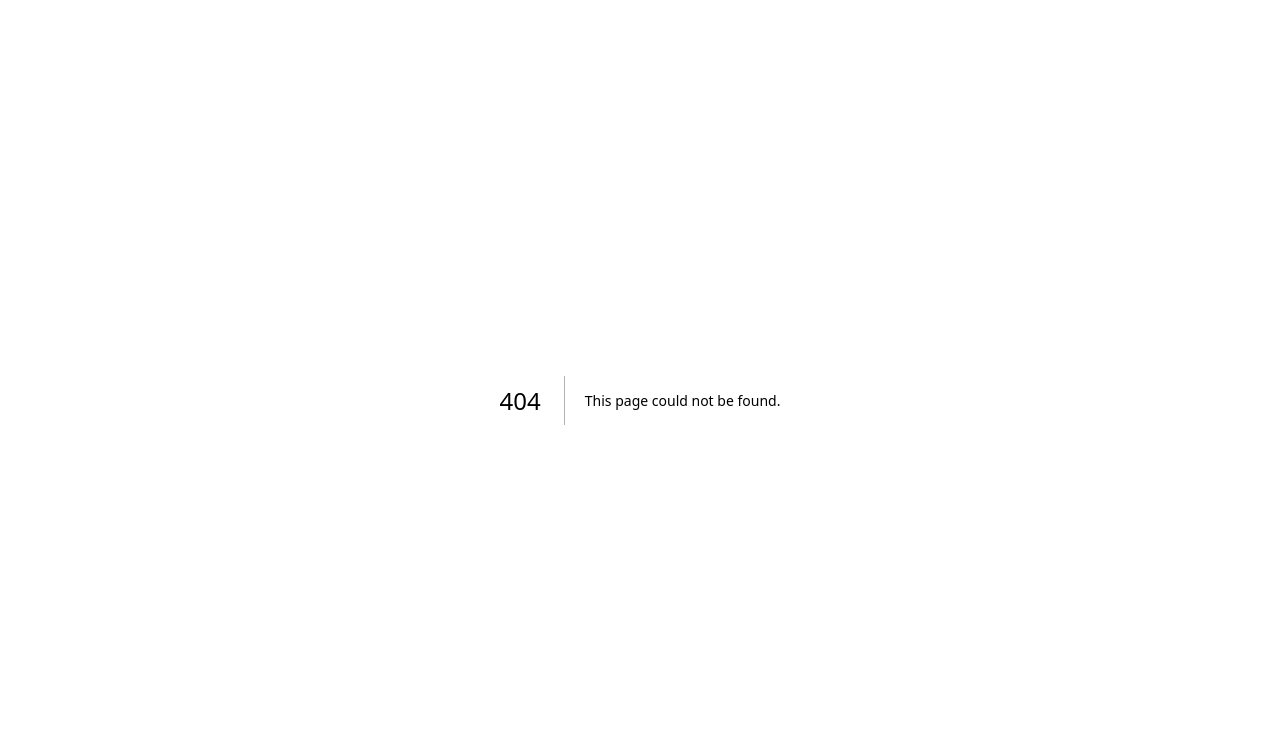
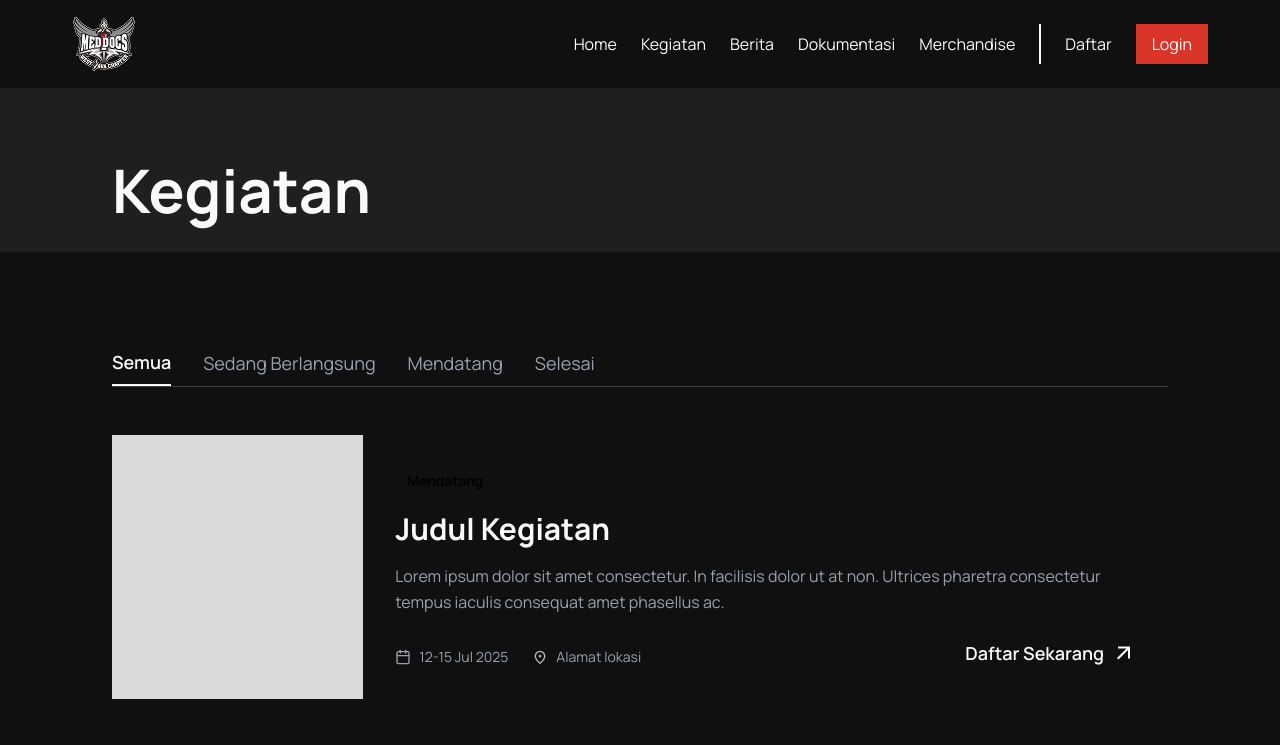
Before and after one commit to pablonification/project-wjc, a Next.js app: page /kegiatan in a window 1280 px wide. Before the commit this address had no page. Shown: the top 745 px of the page. Built offline with nearby package versions, Linux system fonts and the light colour scheme.

Commit message:
feat: add Kegiatan page implementation

```diff
--- a/app/components/Button.jsx
+++ b/app/components/Button.jsx
@@ -1,23 +1,18 @@
-"use client"
-import Image from 'next/image';
-import Link from 'next/link';
+"use client";
+import Image from "next/image";
+import Link from "next/link";
 
 const Button = ({ label, href, img }) => {
   return (
     <Link href={href}>
-      <button className='py-2 px-4 bg-red-600 flex items-center gap-2 cursor-pointer'>
-        <p className='text-white'>{label}</p>
+      <button className="py-2 px-4 bg-red-600 flex items-center gap-2 cursor-pointer font-manrope">
+        <p className="text-white">{label}</p>
         {img && (
-          <Image
-            src={img}
-            alt={`${label} icon`}
-            width={20}
-            height={20}
-          />
+          <Image src={img} alt={`${label} icon`} width={20} height={20} />
         )}
       </button>
     </Link>
-  )
-}
+  );
+};
 
 export default Button;
--- a/app/components/Navbar.jsx
+++ b/app/components/Navbar.jsx
@@ -1,9 +1,9 @@
-"use client"
-import Image from 'next/image';
-import Link from 'next/link';
-import { Logo } from '../../public/assets/image';
-import Button from './Button';
-import { useState } from 'react';
+"use client";
+import Image from "next/image";
+import Link from "next/link";
+import { Logo } from "../../public/assets/image";
+import Button from "./Button";
+import { useState } from "react";
 
 const Navbar = () => {
   const [isOpen, setIsOpen] = useState(false);
@@ -11,13 +11,16 @@ const Navbar = () => {
 
   return (
     <>
-      <header className='fixed top-0 z-[1000] w-full px-8 lg:px-18 py-3 flex justify-between items-center bg-black'>
-        <Link href="/" className={`${isOpen ? 'invisible' : 'visible'} lg:visible`}>
+      <header className="fixed top-0 z-[1000] w-full px-8 lg:px-18 py-3 flex justify-between items-center bg-black">
+        <Link
+          href="/"
+          className={`${isOpen ? "invisible" : "visible"} lg:visible`}
+        >
           <Image src={Logo} alt="logo" width={64} height={64} />
         </Link>
 
         {/* Desktop */}
-        <div className="hidden lg:flex items-center gap-6 text-white">
+        <div className="font-manrope hidden lg:flex items-center gap-6 text-white">
           <Link href="/">Home</Link>
           <Link href="/kegiatan">Kegiatan</Link>
           <Link href="/berita">Berita</Link>
@@ -29,10 +32,25 @@ const Navbar = () => {
         </div>
 
         {/* Hamburger */}
-        <div className='lg:hidden flex items-center'>
-          <button onClick={() => setIsOpen(!isOpen)} className='text-white p-2 cursor-pointer' aria-label="Toggle menu">
-            <svg xmlns="http://www.w3.org/2000/svg" className="h-6 w-6" fill="none" viewBox="0 0 24 24" stroke="currentColor">
-              <path strokeLinecap="round" strokeLinejoin="round" strokeWidth={2} d="M4 6h16M4 12h16m-7 6h7" />
+        <div className="lg:hidden flex items-center">
+          <button
+            onClick={() => setIsOpen(!isOpen)}
+            className="text-white p-2 cursor-pointer"
+            aria-label="Toggle menu"
+          >
+            <svg
+              xmlns="http://www.w3.org/2000/svg"
+              className="h-6 w-6"
+              fill="none"
+              viewBox="0 0 24 24"
+              stroke="currentColor"
+            >
+              <path
+                strokeLinecap="round"
+                strokeLinejoin="round"
+                strokeWidth={2}
+                d="M4 6h16M4 12h16m-7 6h7"
+              />
             </svg>
           </button>
         </div>
@@ -57,31 +75,82 @@ const Navbar = () => {
           <Link href="/" onClick={closeSidebar}>
             <Image src={Logo} alt="logo" width={48} height={48} />
           </Link>
-          <button onClick={closeSidebar} className='text-white p-2 cursor-pointer' aria-label="Close menu">
-            <svg xmlns="http://www.w3.org/2000/svg" className="h-6 w-6" fill="none" viewBox="0 0 24 24" stroke="currentColor">
-              <path strokeLinecap="round" strokeLinejoin="round" strokeWidth={2} d="M6 18L18 6M6 6l12 12" />
+          <button
+            onClick={closeSidebar}
+            className="text-white p-2 cursor-pointer"
+            aria-label="Close menu"
+          >
+            <svg
+              xmlns="http://www.w3.org/2000/svg"
+              className="h-6 w-6"
+              fill="none"
+              viewBox="0 0 24 24"
+              stroke="currentColor"
+            >
+              <path
+                strokeLinecap="round"
+                strokeLinejoin="round"
+                strokeWidth={2}
+                d="M6 18L18 6M6 6l12 12"
+              />
             </svg>
           </button>
         </div>
 
         {/* Sideber (styling) */}
         <div className="flex flex-col gap-4 text-white ">
-          <Link href="/" onClick={closeSidebar} className="p-2 w-full text-left rounded-md hover:text-red-600 hover:bg-gray-800 transition-colors">Home</Link>
-          <Link href="/kegiatan" onClick={closeSidebar} className="p-2 w-full text-left hover:text-red-600 hover:bg-gray-800 transition-colors">Kegiatan</Link>
-          <Link href="/berita" onClick={closeSidebar} className="p-2 w-full text-left hover:text-red-600 hover:bg-gray-800 transition-colors">Berita</Link>
-          <Link href="/dokumentasi" onClick={closeSidebar} className="p-2 w-full text-left hover:text-red-600 hover:bg-gray-800 transition-colors">Dokumentasi</Link>
-          <Link href="/merchandise" onClick={closeSidebar} className="p-2 w-full text-left hover:text-red-600 hover:bg-gray-800 transition-colors">Merchandise</Link>
+          <Link
+            href="/"
+            onClick={closeSidebar}
+            className="p-2 w-full text-left rounded-md hover:text-red-600 hover:bg-gray-800 transition-colors"
+          >
+            Home
+          </Link>
+          <Link
+            href="/kegiatan"
+            onClick={closeSidebar}
+            className="p-2 w-full text-left hover:text-red-600 hover:bg-gray-800 transition-colors"
+          >
+            Kegiatan
+          </Link>
+          <Link
+            href="/berita"
+            onClick={closeSidebar}
+            className="p-2 w-full text-left hover:text-red-600 hover:bg-gray-800 transition-colors"
+          >
+            Berita
+          </Link>
+          <Link
+            href="/dokumentasi"
+            onClick={closeSidebar}
+            className="p-2 w-full text-left hover:text-red-600 hover:bg-gray-800 transition-colors"
+          >
+            Dokumentasi
+          </Link>
+          <Link
+            href="/merchandise"
+            onClick={closeSidebar}
+            className="p-2 w-full text-left hover:text-red-600 hover:bg-gray-800 transition-colors"
+          >
+            Merchandise
+          </Link>
 
           <div className="border-b-2 border-gray-600 my-2"></div>
 
-          <Link href="/register" onClick={closeSidebar} className="p-2 w-full text-left rounded-md hover:text-red-600 hover:bg-gray-800 transition-colors">Daftar</Link>
+          <Link
+            href="/register"
+            onClick={closeSidebar}
+            className="p-2 w-full text-left rounded-md hover:text-red-600 hover:bg-gray-800 transition-colors"
+          >
+            Daftar
+          </Link>
           <div onClick={closeSidebar} className="w-full">
-            <Button label="Login" href="/login" className="flex"/>
+            <Button label="Login" href="/login" className="flex" />
           </div>
         </div>
       </div>
     </>
   );
-}
+};
 
 export default Navbar;
--- /dev/null
+++ b/app/kegiatan/page.jsx
@@ -0,0 +1,181 @@
+"use client"
+import { Navbar, Footer, Button } from "../components";
+import { useState } from "react";
+import Image from "next/image";
+
+const CalendarIcon = (props) => (
+  <svg
+    xmlns="http://www.w3.org/2000/svg"
+    width="16"
+    height="16"
+    viewBox="0 0 24 24"
+    fill="none"
+    stroke="currentColor"
+    strokeWidth="2"
+    strokeLinecap="round"
+    strokeLinejoin="round"
+    {...props}
+    className={`font-manrope ${props.className || ""}`}
+  >
+    <rect width="18" height="18" x="3" y="4" rx="2" ry="2" />
+    <line x1="16" x2="16" y1="2" y2="6" />
+    <line x1="8" x2="8" y1="2" y2="6" />
+    <line x1="3" x2="21" y1="10" y2="10" />
+  </svg>
+);
+
+const KegiatanCard = ({ title, description, date, location, status }) => {
+  const statusStyles = {
+    "Sedang Berlangsung": "bg-[#F5CB58] text-black",
+    "Selesai": "bg-[#97D077] text-black",
+  };
+
+  return (
+    <div className="flex font-manrope">
+      <div className="w-1/3 bg-[#D9D9D9]" />
+      <div className="p-8 flex flex-col flex-grow">
+        <div>
+          {status && (
+            <div className="mb-4">
+              <span
+                className={`inline-block px-3 py-1 text-sm font-semibold ${statusStyles[status]}`}
+              >
+                {status}
+              </span>
+            </div>
+          )}
+          <h3 className="text-3xl font-bold text-white mb-4">{title}</h3>
+          <p className="text-gray-400 leading-relaxed">{description}</p>
+        </div>
+
+        <div className="mt-auto pt-6 flex justify-between items-end">
+          <div className="flex items-center text-gray-400 text-sm">
+            <span className="flex items-center mr-6">
+              <CalendarIcon className="mr-2" />
+              {date}
+            </span>
+            <span className="flex items-center">
+              <Image
+                src="/assets/image/Location.png"
+                alt="location"
+                width={16}
+                height={16}
+                className="mr-2"
+              />
+              {location}
+            </span>
+          </div>
+
+          <a
+            href="#"
+            className="text-white font-semibold flex items-center group text-lg"
+          >
+            Daftar Sekarang
+            <Image
+              src="/assets/image/ArrowOutward.png"
+              alt="arrow"
+              width={24}
+              height={24}
+              className="ml-2 transition-transform group-hover:translate-x-1 group-hover:-translate-y-1"
+            />
+          </a>
+        </div>
+      </div>
+    </div>
+  );
+};
+
+export default function Kegiatan() {
+  const [activeTab, setActiveTab] = useState("Semua");
+
+  const activities = [
+    {
+      title: "Judul Kegiatan",
+      description:
+        "Lorem ipsum dolor sit amet consectetur. In facilisis dolor ut at non. Ultrices pharetra consectetur tempus iaculis consequat amet phasellus ac.",
+      date: "12-15 Jul 2025",
+      location: "Alamat lokasi",
+      status: "Mendatang",
+    },
+    {
+      title: "Judul Kegiatan",
+      description:
+        "Lorem ipsum dolor sit amet consectetur. In facilisis dolor ut at non. Ultrices pharetra consectetur tempus iaculis consequat amet phasellus ac.",
+      date: "12-15 Jul 2025",
+      location: "Alamat lokasi",
+      status: "Mendatang",
+    },
+    {
+      title: "Judul Kegiatan",
+      description:
+        "Lorem ipsum dolor sit amet consectetur. In facilisis dolor ut at non. Ultrices pharetra consectetur tempus iaculis consequat amet phasellus ac.",
+      date: "12-15 Jul 2025",
+      location: "Alamat lokasi",
+      status: "Sedang Berlangsung",
+    },
+    {
+      title: "Judul Kegiatan",
+      description:
+        "Lorem ipsum dolor sit amet consectetur. In facilisis dolor ut at non. Ultrices pharetra consectetur tempus iaculis consequat amet phasellus ac.",
+      date: "12-15 Jul 2025",
+      location: "Alamat lokasi",
+      status: "Selesai",
+    },
+  ];
+
+  const tabs = ["Semua", "Sedang Berlangsung", "Mendatang", "Selesai"];
+
+  const filteredActivities =
+    activeTab === "Semua"
+      ? activities
+      : activities.filter((act) => act.status === activeTab);
+
+  return (
+    <div className="bg-[#181818] min-h-screen flex flex-col font-manrope">
+      <Navbar />
+
+      {/* Hero Section */}
+      <section className="bg-[#1F1F1F]">
+        <div className="container mx-auto px-4 sm:px-6 lg:px-28 py-24">
+          <h1 className="text-5xl lg:text-6xl font-manrope font-bold text-white translate-y-16">
+            Kegiatan
+          </h1>
+        </div>
+      </section>
+
+      {/* Main Content */}
+      <section className="bg-black flex-grow">
+        <div className="container mx-auto px-4 sm:px-6 lg:px-28 py-24">
+          <div className="border-b border-gray-700 mb-12 font-manrope">
+            <div className="flex space-x-8 font-manrope">
+              {tabs.map((tab) => (
+                <button
+                  key={tab}
+                  onClick={() => setActiveTab(tab)}
+                  className={`pb-2 cursor-pointer text-lg font-manrope transition-colors ${
+                    activeTab === tab
+                      ? "font-semibold text-white border-b-2 border-white"
+                      : "text-gray-400 hover:text-white"
+                  }`}
+                >
+                  {tab}
+                </button>
+              ))}
+            </div>
+          </div>
+
+          <div className="grid grid-cols-1 gap-12 font-manrope">
+            {filteredActivities.map((activity, index) => (
+              <KegiatanCard key={index} {...activity} />
+            ))}
+          </div>
+
+          <div className="text-center mt-12 font-manrope">
+            <Button label="Show More" href="/kegiatan" />
+          </div>
+        </div>
+      </section>
+      <Footer />
+    </div>
+  );
+}
--- a/app/layout.js
+++ b/app/layout.js
@@ -1,4 +1,4 @@
-import { Geist, Geist_Mono } from "next/font/google";
+import { Geist, Geist_Mono, Manrope } from "next/font/google";
 import "./globals.css";
 
 const geistSans = Geist({
@@ -11,6 +11,11 @@ const geistMono = Geist_Mono({
   subsets: ["latin"],
 });
 
+const manrope = Manrope({
+  variable: "--font-manrope",
+  subsets: ["latin"],
+});
+
 export const metadata = {
   title: "Create Next App",
   description: "Generated by create next app",
@@ -20,7 +25,7 @@ export default function RootLayout({ children }) {
   return (
     <html lang="en">
       <body
-        className={`${geistSans.variable} ${geistMono.variable} antialiased`}
+        className={`${geistSans.variable} ${geistMono.variable} ${manrope.variable} antialiased`}
       >
         {children}
       </body>
```
Also changed, not shown: app/components/Footer.jsx (+19 -11 lines), app/components/KegiatanContainer.jsx (+12 -12 lines), app/components/index.js (+1 -7 lines), app/globals.css (+7 -8 lines), app/page.jsx (+8 -8 lines), 2 other files (tests, documents, lock files or other folders).
